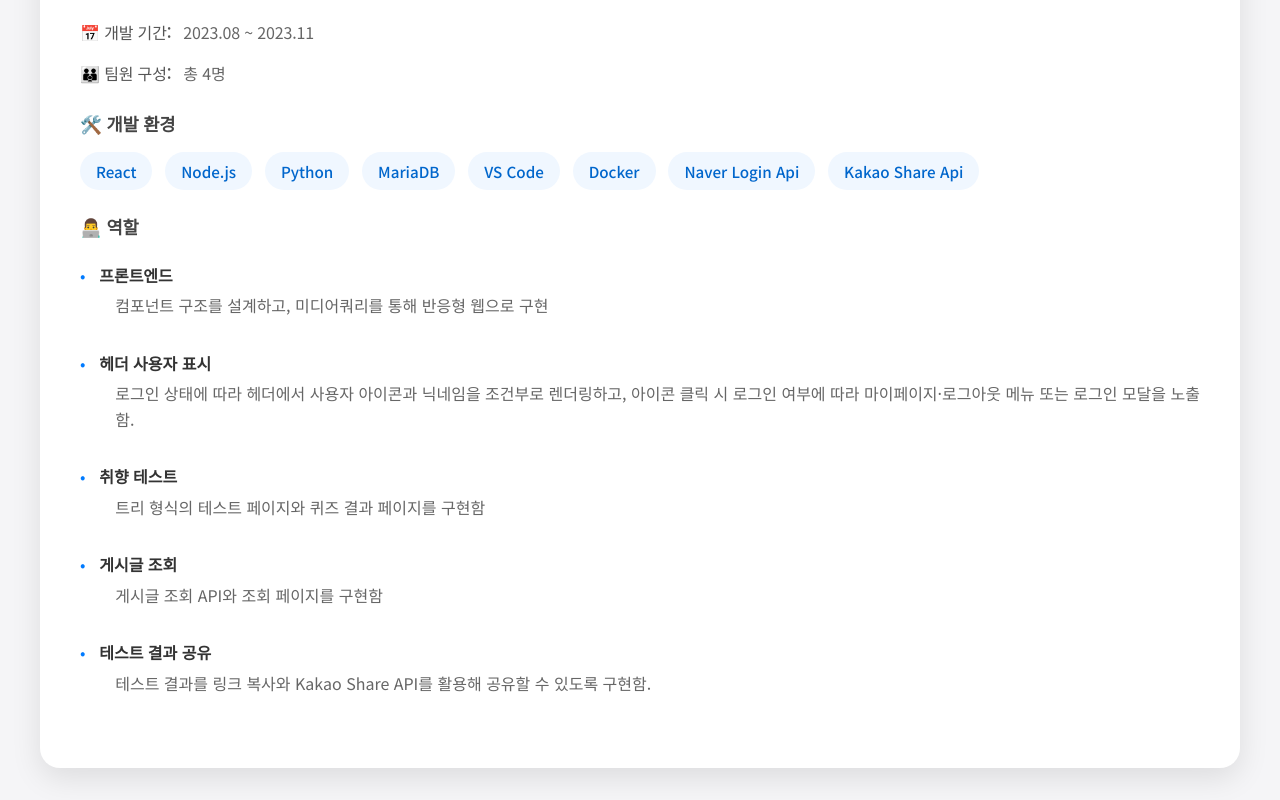
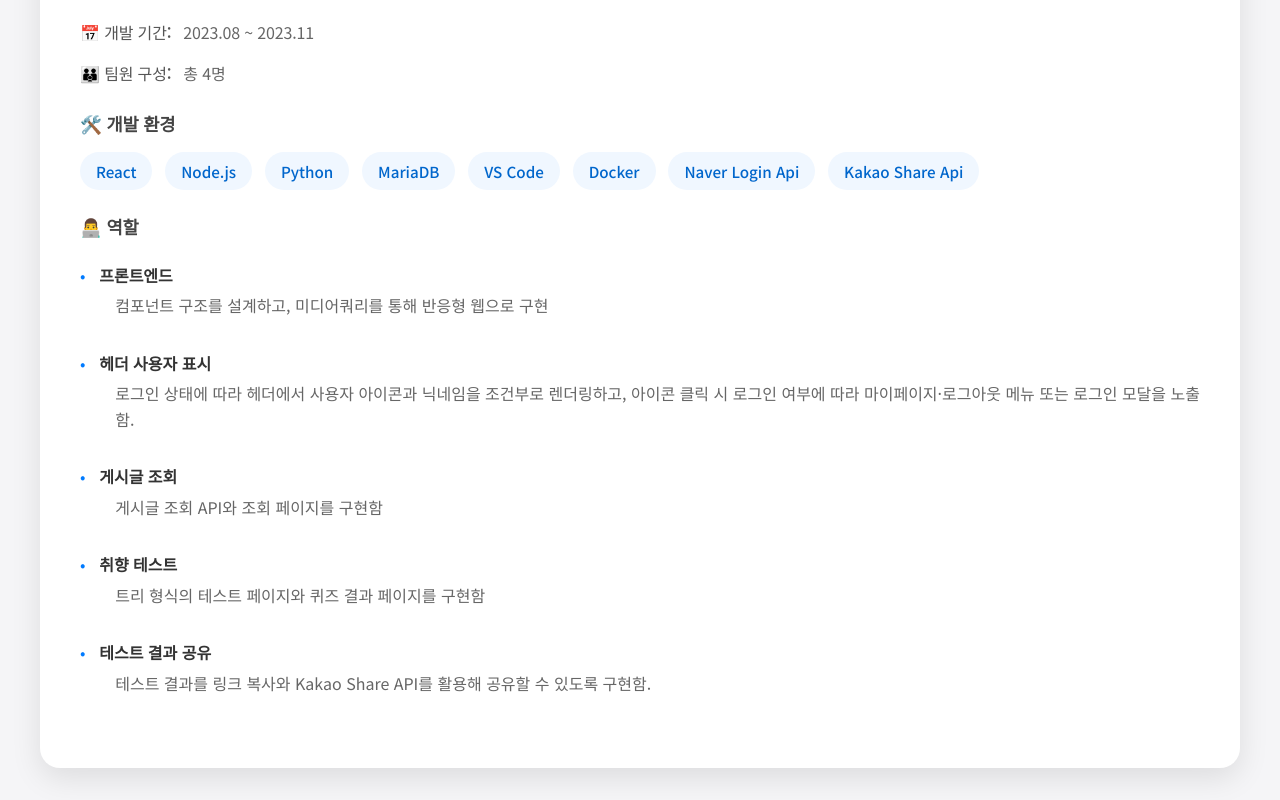
Before and after one commit to ddooing/cursor_portfolio, a Next.js app: page / in a window 1280 px wide. Shown: the part 4037-4837 px from the top of the page. Built offline with nearby package versions, Linux system fonts and the light colour scheme.

Commit message:
역할 순서 변경

```diff
--- a/src/app/components/project/Project.tsx
+++ b/src/app/components/project/Project.tsx
@@ -49,8 +49,8 @@ const projects = [
     roles: [
       '프론트엔드 - 컴포넌트 구조를 설계하고, 미디어쿼리를 통해 반응형 웹으로 구현',
       '헤더 사용자 표시 - 로그인 상태에 따라 헤더에서 사용자 아이콘과 닉네임을 조건부로 렌더링하고, 아이콘 클릭 시 로그인 여부에 따라 마이페이지·로그아웃 메뉴 또는 로그인 모달을 노출함.',
+      '게시글 조회 - 게시글 조회 API와 조회 페이지를 구현함',
       '취향 테스트 - 트리 형식의 테스트 페이지와 퀴즈 결과 페이지를 구현함',
-      '게시글 조회 - 게시글 조회 API와 조회 페이지를 구현함',
       '테스트 결과 공유 - 테스트 결과를 링크 복사와 Kakao Share API를 활용해 공유할 수 있도록 구현함.',
 
     ]
```
